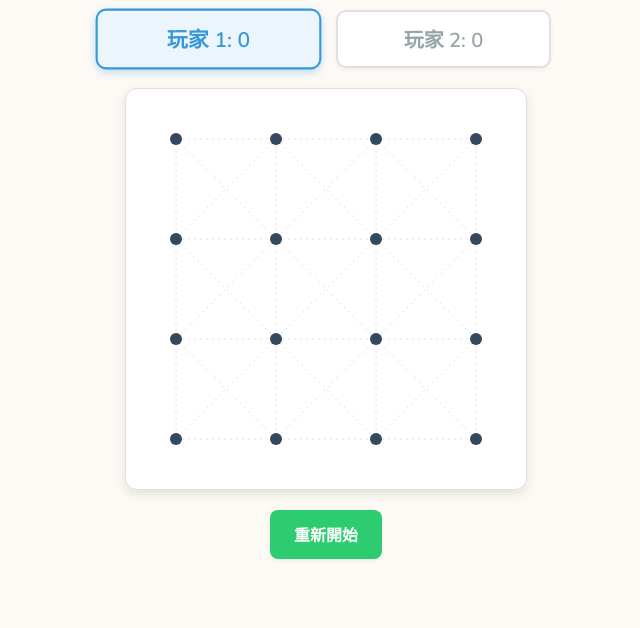
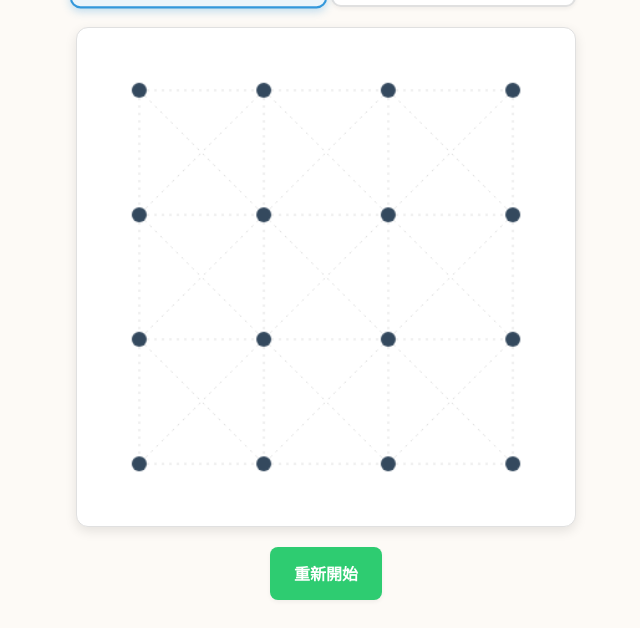
Before and after one commit to samzhangw/test1, a plain HTML site: page index.html in a window 1280 px wide. Shown: the part 172-800 px from the top of the page, without its empty margins (314-954 px from the left). Drawn offline with nearby package versions, Linux system fonts and the light colour scheme.

Commit message:
Add files via upload

```diff
--- a/script.js
+++ b/script.js
@@ -1,5 +1,5 @@
 document.addEventListener('DOMContentLoaded', () => {
-    // 取得 HTML 元素 (與前一版相同)
+    // 取得 HTML 元素
     const canvas = document.getElementById('game-canvas');
     const ctx = canvas.getContext('2d');
     const score1El = document.getElementById('score1');
@@ -15,19 +15,19 @@ document.addEventListener('DOMContentLoaded', () => {
 
     // 遊戲設定
     const GRID_SIZE = 4;
-    const DOT_SPACING = 100;
-    const PADDING = 50;
+    const DOT_SPACING = 100; // 畫布內部邏輯的點距
+    const PADDING = 50; // 畫布內部邏輯的留白
     const DOT_RADIUS = 6;
     const LINE_WIDTH = 4;
     const CLICK_TOLERANCE_DOT = 15;
 
-    // 玩家顏色 (與前一版相同)
+    // 玩家顏色 (使用 CSS style.css 中定義的顏色)
     const PLAYER_COLORS = {
-        1: { line: '#3498db', fill: 'rgba(52, 152, 219, 0.3)' }, // 使用 CSS 中的 P1 顏色
-        2: { line: '#e74c3c', fill: 'rgba(231, 76, 60, 0.3)' }, // 使用 CSS 中的 P2 顏色
-        0: { line: '#95a5a6', fill: 'rgba(149, 165, 166, 0.2)' } // 中立色
+        1: { line: '#3498db', fill: 'rgba(52, 152, 219, 0.3)' },
+        2: { line: '#e74c3c', fill: 'rgba(231, 76, 60, 0.3)' },
+        0: { line: '#95a5a6', fill: 'rgba(149, 165, 166, 0.2)' } // 中立/作廢
     };
-    const DEFAULT_LINE_COLOR = '#e0e0e0'; // 淺灰色
+    const DEFAULT_LINE_COLOR = '#e0e0e0';
 
     // 遊戲狀態
     let currentPlayer = 1;
@@ -35,19 +35,19 @@ document.addEventListener('DOMContentLoaded', () => {
     let dots = [];
     let lines = {};
     let triangles = [];
-
-    // 【修改】 總三角形數變為 36
-    let totalTriangles = (GRID_SIZE - 1) * (GRID_SIZE - 1) * 4; // 3x3 方格 * 4個三角形 = 36
+    let totalTriangles = (GRID_SIZE - 1) * (GRID_SIZE - 1) * 4; // 3x3 * 4 = 36
 
     let selectedDot1 = null;
     let selectedDot2 = null;
 
     // 初始化遊戲
     function initGame() {
+        // 設定畫布的 "真實" 像素大小
         const canvasSize = (GRID_SIZE - 1) * DOT_SPACING + PADDING * 2;
         canvas.width = canvasSize;
         canvas.height = canvasSize;
 
+        // 重置所有狀態
         currentPlayer = 1;
         scores = { 1: 0, 2: 0 };
         dots = [];
@@ -58,7 +58,7 @@ document.addEventListener('DOMContentLoaded', () => {
         actionBar.classList.add('hidden');
         gameOverMessage.classList.add('hidden');
 
-        // 1. 產生所有點的座標 (相同)
+        // 1. 產生所有點的座標 (r, c)
         for (let r = 0; r < GRID_SIZE; r++) {
             dots[r] = [];
             for (let c = 0; c < GRID_SIZE; c++) {
@@ -70,68 +70,67 @@ document.addEventListener('DOMContentLoaded', () => {
             }
         }
 
-        // 【修改】 2. 產生所有"小線段" (H, V, D, 和新的 A)
-        lines = {}; // 清空
+        // 2. 產生所有 "小線段" (H, V, D, A)
+        lines = {};
         for (let r = 0; r < GRID_SIZE; r++) {
             for (let c = 0; c < GRID_SIZE; c++) {
-                // 橫線 (H)
+                // 橫線 (Horizontal)
                 if (c < GRID_SIZE - 1) {
                     const id = `H_${r},${c}`;
                     lines[id] = { p1: dots[r][c], p2: dots[r][c + 1], drawn: false, player: null, id: id };
                 }
-                // 直線 (V)
+                // 直線 (Vertical)
                 if (r < GRID_SIZE - 1) {
                     const id = `V_${r},${c}`;
                     lines[id] = { p1: dots[r][c], p2: dots[r + 1][c], drawn: false, player: null, id: id };
                 }
-                // 正斜線 (D, 左上 -> 右下)
+                // 正斜線 (Diagonal, \)
                 if (r < GRID_SIZE - 1 && c < GRID_SIZE - 1) {
                     const id = `D_${r},${c}`;
                     lines[id] = { p1: dots[r][c], p2: dots[r + 1][c + 1], drawn: false, player: null, id: id };
                 }
-                // 【新】 反斜線 (A, 右上 -> 左下)
+                // 反斜線 (Anti-diagonal, /)
                 if (r < GRID_SIZE - 1 && c > 0) {
-                    const id = `A_${r},${c}`; // 代表 (r, c) 到 (r+1, c-1)
+                    const id = `A_${r},${c}`; // (r, c) -> (r+1, c-1)
                     lines[id] = { p1: dots[r][c], p2: dots[r + 1][c - 1], drawn: false, player: null, id: id };
                 }
             }
         }
 
-        // 【修改】 3. 產生所有 36 個三角形
-        triangles = []; // 清空
+        // 3. 產生所有 36 個三角形
+        triangles = [];
         for (let r = 0; r < GRID_SIZE - 1; r++) {
             for (let c = 0; c < GRID_SIZE - 1; c++) {
-                // 找出 (r,c) 這個 1x1 方格的所有邊
-                const h1 = `H_${r},${c}`;   // 上方橫線
-                const h2 = `H_${r + 1},${c}`; // 下方橫線
-                const v1 = `V_${r},${c}`;   // 左方直線
-                const v2 = `V_${r},${c + 1}`; // 右方直線
+                // 1x1 方格的四條邊
+                const h1 = `H_${r},${c}`;   // 上
+                const h2 = `H_${r + 1},${c}`; // 下
+                const v1 = `V_${r},${c}`;   // 左
+                const v2 = `V_${r},${c + 1}`; // 右
 
-                // 正斜線 \
-                const diag_D = `D_${r},${c}`; // (r,c) -> (r+1,c+1)
-                // 反斜線 /
-                const diag_A = `A_${r},${c + 1}`; // (r,c+1) -> (r+1,c)
+                // 1x1 方格的兩條斜線
+                const diag_D = `D_${r},${c}`; // \
+                const diag_A = `A_${r},${c + 1}`; // /
 
-                // 基於 正斜線 \ 的 2 個三角形
-                triangles.push({ // 右上
-                    lineKeys: [h1, v2, diag_D],
+                // 基於 \ 的 2 個三角形
+                triangles.push({
+                    lineKeys: [h1, v2, diag_D], // 右上
                     dots: [dots[r][c], dots[r][c + 1], dots[r + 1][c + 1]],
                     filled: false, player: null
                 });
-                triangles.push({ // 左下
-                    lineKeys: [h2, v1, diag_D],
+                triangles.push({
+                    lineKeys: [h2, v1, diag_D], // 左下
                     dots: [dots[r][c], dots[r + 1][c], dots[r + 1][c + 1]],
                     filled: false, player: null
                 });
 
-                // 【新】 基於 反斜線 / 的 2 個三角形
-                triangles.push({ // 左上
-                    lineKeys: [h1, v1, diag_A],
+                // 基於 / 的 2 個三角形
+                triangles.push({
+                    lineKeys: [h1, v1, diag_A], // 左上
                     dots: [dots[r][c], dots[r][c + 1], dots[r+1][c]],
                     filled: false, player: null
                 });
-                triangles.push({ // 右下
-                    lineKeys: [h2, v2, diag_A],
+                triangles.push({
+                    lineKeys: [h2, v2, diag_A], // 右下
                     dots: [dots[r][c + 1], dots[r + 1][c], dots[r + 1][c + 1]],
                     filled: false, player: null
                 });
@@ -146,7 +145,7 @@ document.addEventListener('DOMContentLoaded', () => {
     function drawCanvas() {
         ctx.clearRect(0, 0, canvas.width, canvas.height);
 
-        // 1. 繪製已完成的三角形 (相同)
+        // 1. 繪製已完成的三角形 (填色)
         triangles.forEach(tri => {
             if (tri.filled) {
                 ctx.beginPath();
@@ -159,7 +158,7 @@ document.addEventListener('DOMContentLoaded', () => {
             }
         });
 
-        // 2. 繪製所有線條 (相同)
+        // 2. 繪製所有線條 (已畫或提示)
         for (const id in lines) {
             const line = lines[id];
             ctx.beginPath();
@@ -171,23 +170,23 @@ document.addEventListener('DOMContentLoaded', () => {
             } else {
                 ctx.strokeStyle = DEFAULT_LINE_COLOR;
                 ctx.lineWidth = 1;
-                ctx.setLineDash([2, 4]);
+                ctx.setLineDash([2, 4]); // 虛線
             }
             ctx.stroke();
-            ctx.setLineDash([]);
+            ctx.setLineDash([]); // 重置虛線
         }
 
-        // 3. 繪製所有的點 (相同)
+        // 3. 繪製所有的點
         for (let r = 0; r < GRID_SIZE; r++) {
             for (let c = 0; c < GRID_SIZE; c++) {
                 ctx.beginPath();
                 ctx.arc(dots[r][c].x, dots[r][c].y, DOT_RADIUS, 0, 2 * Math.PI);
-                ctx.fillStyle = '#34495e'; // 使用 CSS 的文字色
+                ctx.fillStyle = '#34495e'; // 點的顏色
                 ctx.fill();
             }
         }
 
-        // 4. 高亮顯示被選中的點 (相同)
+        // 4. 高亮顯示被選中的點 (點1 和 點2)
         [selectedDot1, selectedDot2].forEach(dot => {
             if (dot) {
                 ctx.beginPath();
@@ -199,46 +198,76 @@ document.addEventListener('DOMContentLoaded', () => {
         });
     }
 
-    // 點擊畫布 (相同)
+    // 點擊/觸控畫布 (包含手機版座標換算)
     function handleCanvasClick(e) {
+        // 如果按鈕已顯示 (等待確認)，禁止再點選畫布
         if (!actionBar.classList.contains('hidden')) {
             return;
         }
+
         const rect = canvas.getBoundingClientRect();
-        const mouseX = e.clientX - rect.left;
-        const mouseY = e.clientY - rect.top;
+
+        // 計算畫布在螢幕上的縮放比例
+        const scaleX = canvas.width / rect.width;
+        const scaleY = canvas.height / rect.height;
+
+        // 獲取正確的點擊/觸控座標
+        let clientX, clientY;
+        if (e.touches && e.touches.length > 0) {
+            clientX = e.touches[0].clientX; // 觸控
+            clientY = e.touches[0].clientY;
+        } else {
+            clientX = e.clientX; // 滑鼠
+            clientY = e.clientY;
+        }
+
+        // 換算回畫布的 "真實" 座標
+        const mouseX = (clientX - rect.left) * scaleX;
+        const mouseY = (clientY - rect.top) * scaleY;
+
+        // 找到最近的點
         const clickedDot = findNearestDot(mouseX, mouseY);
-        if (!clickedDot) {
+
+        if (!clickedDot) { // 點了空白處
             if (selectedDot1) {
-                cancelLine();
+                cancelLine(); // 取消當前的選取
             }
             return;
         }
+
         if (selectedDot1 === null) {
+            // 這是第一次點擊
             selectedDot1 = clickedDot;
         } else if (selectedDot2 === null) {
+            // 這是第二次點擊
             if (clickedDot === selectedDot1) {
+                // 點了同一個點，取消選取
                 selectedDot1 = null;
             } else {
+                // 選了第二個點
                 selectedDot2 = clickedDot;
+                // 顯示確認按鈕
                 actionBar.classList.remove('hidden');
             }
         }
-        drawCanvas();
+
+        drawCanvas(); // 重繪以顯示高亮
     }
 
-    // 確認連線 (相同)
+    // "確認連線" 按鈕的函式
     function confirmLine() {
         if (!selectedDot1 || !selectedDot2) return;
         const dotA = selectedDot1;
         const dotB = selectedDot2;
 
+        // 1. 檢查線條是否有效 (橫/直/45度)
         if (!isValidLine(dotA, dotB)) {
             alert("無效的線條 (必須是橫線、直線或45度斜線)");
             cancelLine();
             return;
         }
 
+        // 2. 取得這條長線包含的所有"小線段"
         const segments = getSegmentsForLine(dotA, dotB);
         if (segments.length === 0) {
             alert("無效的路徑 (找不到對應的線段)");
@@ -246,6 +275,7 @@ document.addEventListener('DOMContentLoaded', () => {
             return;
         }
 
+        // 3. 檢查是否有衝突 (是否壓到對手的線)
         const conflict = segments.some(seg => seg.drawn && seg.player !== currentPlayer);
         if (conflict) {
             alert("路徑被對手阻擋！");
@@ -253,6 +283,7 @@ document.addEventListener('DOMContentLoaded', () => {
             return;
         }
 
+        // 4. 檢查是否是新線段
         const newSegmentsDrawn = segments.filter(seg => !seg.drawn);
         if (newSegmentsDrawn.length === 0) {
             alert("這條線您已經畫過了。");
@@ -260,17 +291,21 @@ document.addEventListener('DOMContentLoaded', () => {
             return;
         }
 
+        // 5. 執行畫線 (標記為當前玩家)
         newSegmentsDrawn.forEach(seg => {
             seg.drawn = true;
             seg.player = currentPlayer;
         });
 
+        // 6. 檢查得分
         let scoredThisTurn = false;
         let totalFilledTriangles = 0;
         triangles.forEach(tri => {
             if (!tri.filled) {
+                // 檢查1：三條線是否都存在且都畫了
                 const isComplete = tri.lineKeys.every(key => lines[key] && lines[key].drawn);
                 if (isComplete) {
+                    // 檢查2：三條線是否都屬於當前玩家
                     const line1Player = lines[tri.lineKeys[0]].player;
                     const line2Player = lines[tri.lineKeys[1]].player;
                     const line3Player = lines[tri.lineKeys[2]].player;
@@ -278,41 +313,51 @@ document.addEventListener('DOMContentLoaded', () => {
                         tri.filled = true;
                         tri.player = currentPlayer;
                         scores[currentPlayer]++;
-                        scoredThisTurn = true;
+                        scoredThisTurn = true; // 得分！獲得額外回合
                     } else {
+                        // 三角形完成了，但是是"混色"的
                         tri.filled = true;
-                        tri.player = 0;
+                        tri.player = 0; // 標記為作廢
                     }
                 }
             }
             if (tri.filled) totalFilledTriangles++;
         });
 
+        // 7. 重置選取並隱藏按鈕
         selectedDot1 = null;
         selectedDot2 = null;
         actionBar.classList.add('hidden');
+
+        // 8. 繪製並更新 UI
         drawCanvas();
         updateUI();
 
+        // 9. 檢查遊戲是否結束
         if (totalFilledTriangles === totalTriangles) {
             endGame();
             return;
         }
 
+        // 10. 如果沒有得分，則換人
         if (!scoredThisTurn) {
             switchPlayer();
         }
+        // (如果得分，則不換人，繼續回合)
     }
 
-    // 取消連線 (相同)
+    // "取消選取" 按鈕的函式
     function cancelLine() {
         selectedDot1 = null;
         selectedDot2 = null;
         actionBar.classList.add('hidden');
-        drawCanvas();
+        drawCanvas(); // 重繪以移除高亮
     }
 
-    // 輔助函式 - 找到最近的點 (相同)
+
+    // ----- 輔助函式 -----
+
+    // 輔助函式 - 找到最近的點
     function findNearestDot(mouseX, mouseY) {
         for (let r = 0; r < GRID_SIZE; r++) {
             for (let c = 0; c < GRID_SIZE; c++) {
@@ -326,7 +371,7 @@ document.addEventListener('DOMContentLoaded', () => {
         return null;
     }
 
-    // 【修改】 輔助函式 - 檢查是否為 H, V, D, A
+    // 輔助函式 - 檢查是否為 H, V, D, A
     function isValidLine(dotA, dotB) {
         const dr = Math.abs(dotA.r - dotB.r);
         const dc = Math.abs(dotA.c - dotB.c);
@@ -336,7 +381,7 @@ document.addEventListener('DOMContentLoaded', () => {
         return dr === 0 || dc === 0 || dr === dc;
     }
 
-    // 【修改】 輔助函式 - 取得長線上的所有小線段 (支援 H, V, D, A)
+    // 輔助函式 - 取得長線上的所有小線段
     function getSegmentsForLine(dotA, dotB) {
         const segments = [];
         const dr = Math.sign(dotB.r - dotA.r); // -1, 0, or 1
@@ -355,15 +400,15 @@ document.addEventListener('DOMContentLoaded', () => {
             } else if (dc === 0) { // 直線
                 segmentId = `V_${Math.min(r, next_r)},${c}`;
             } else if (dr === dc) { // 正斜線 \
-                if (dr === 1) { // 往下
+                if (dr === 1) { // 往下 (0,0 -> 1,1)
                     segmentId = `D_${r},${c}`;
-                } else { // 往上 (dr === -1)
+                } else { // 往上 (1,1 -> 0,0)
                     segmentId = `D_${next_r},${next_c}`;
                 }
             } else { // 反斜線 / (dr !== dc)
-                if (dr === 1) { // 往下 (dr=1, dc=-1)
+                if (dr === 1) { // 往下 (0,1 -> 1,0)
                     segmentId = `A_${r},${c}`;
-                } else { // 往上 (dr=-1, dc=1)
+                } else { // 往上 (1,0 -> 0,1)
                     segmentId = `A_${next_r},${next_c}`;
                 }
             }
@@ -371,7 +416,7 @@ document.addEventListener('DOMContentLoaded', () => {
             if (segmentId && lines[segmentId]) {
                 segments.push(lines[segmentId]);
             } else {
-                console.log("找不到線段 ID:", segmentId);
+                console.log("找不到線段 ID (或路徑無效):", segmentId);
             }
 
             r = next_r;
@@ -380,13 +425,13 @@ document.addEventListener('DOMContentLoaded', () => {
         return segments;
     }
 
-    // 切換玩家 (相同)
+    // 切換玩家
     function switchPlayer() {
         currentPlayer = (currentPlayer === 1) ? 2 : 1;
         updateUI();
     }
 
-    // 更新分數和玩家狀態 (相同)
+    // 更新分數和玩家狀態
     function updateUI() {
         score1El.textContent = scores[1];
         score2El.textContent = scores[2];
@@ -399,7 +444,7 @@ document.addEventListener('DOMContentLoaded', () => {
         }
     }
 
-    // 遊戲結束 (相同)
+    // 遊戲結束
     function endGame() {
         let winnerMessage = "";
         if (scores[1] > scores[2]) {
@@ -411,11 +456,18 @@ document.addEventListener('DOMContentLoaded', () => {
         }
         winnerText.textContent = winnerMessage;
         gameOverMessage.classList.remove('hidden');
-        actionBar.classList.add('hidden');
+        actionBar.classList.add('hidden'); // 遊戲結束時隱藏操作按鈕
     }
 
-    // 綁定事件 (相同)
+    // 綁定所有事件
     canvas.addEventListener('click', handleCanvasClick);
+
+    // 增加觸控開始事件監聽 (手機優化)
+    canvas.addEventListener('touchstart', function(e) {
+        e.preventDefault(); // 防止 'click' 事件重複觸發 (鬼點擊)
+        handleCanvasClick(e); // 傳遞 'touch' 事件給主處理器
+    });
+
     resetButton.addEventListener('click', initGame);
     confirmLineButton.addEventListener('click', confirmLine);
     cancelLineButton.addEventListener('click', cancelLine);
--- a/style.css
+++ b/style.css
@@ -1,30 +1,26 @@
-/* --- 變數定義 --- */
+/* --- 變數定義 (與前一版相同) --- */
 :root {
     --font-main: 'Nunito', -apple-system, BlinkMacSystemFont, "Segoe UI", Roboto, sans-serif;
-
-    /* 顏色主題 */
-    --color-bg: #fdfaf6;       /* 柔和的米色背景 */
-    --color-text: #34495e;     /* 深藍灰色文字 */
-    --color-border: #e0e0e0;   /* 淺灰色邊框 */
+    --color-bg: #fdfaf6;
+    --color-text: #34495e;
+    --color-border: #e0e0e0;
     --color-white: #ffffff;
-
-    /* 玩家顏色 */
-    --p1-color: #3498db;       /* 玩家 1 (藍) */
-    --p1-bg: #ecf5fb;          /* 玩家 1 背景 */
-    --p2-color: #e74c3c;       /* 玩家 2 (紅) */
-    --p2-bg: #fdf5f4;          /* 玩家 2 背景 */
-
-    /* 按鈕顏色 */
-    --btn-primary: #3498db;    /* 主要 (藍) */
-    --btn-success: #2ecc71;    /* 成功 (綠) */
-    --btn-danger: #e74c3c;     /* 危險 (紅) */
-
-    /* 陰影 */
+    --p1-color: #3498db;
+    --p1-bg: #ecf5fb;
+    --p2-color: #e74c3c;
+    --p2-bg: #fdf5f4;
+    --btn-primary: #3498db;
+    --btn-success: #2ecc71;
+    --btn-danger: #e74c3c;
     --shadow-sm: 0 2px 4px rgba(0, 0, 0, 0.05);
     --shadow-md: 0 4px 12px rgba(0, 0, 0, 0.1);
 }
 
-/* --- 基礎樣式 --- */
+/* --- 【新】 基礎樣式 (包含手機優化) --- */
+* {
+    box-sizing: border-box; /* 確保 padding 不會撐爆寬度 */
+}
+
 body {
     font-family: var(--font-main);
     background-color: var(--color-bg);
@@ -32,9 +28,9 @@ body {
     display: flex;
     flex-direction: column;
     align-items: center;
-    justify-content: center;
     min-height: 100vh;
     margin: 0;
+    padding: 10px; /* 在螢幕邊緣增加一點留白 */
     -webkit-font-smoothing: antialiased;
     -moz-osx-font-smoothing: grayscale;
 }
@@ -42,41 +38,44 @@ body {
 h1 {
     font-size: 2.5rem;
     font-weight: 700;
-    color: #2c3e50; /* 更深的標題色 */
+    color: #2c3e50;
     text-shadow: 1px 1px 2px rgba(0,0,0,0.05);
+    text-align: center; /* 手機上標題置中較佳 */
 }
 
-/* --- 遊戲容器佈局 --- */
+/* --- 【修改】 遊戲容器 (流體寬度) --- */
 #game-container {
     display: flex;
     flex-direction: column;
     align-items: center;
-    gap: 20px; /* 統一所有子元素的間距 */
+    gap: 20px;
+    width: 100%; /* 佔滿可用寬度 */
+    max-width: 500px; /* 最大寬度 (桌機版) */
 }
 
-/* --- 計分板 --- */
+/* --- 【修改】 計分板 (流體寬度) --- */
 #status-bar {
     display: flex;
     justify-content: space-between;
-    width: 450px; /* 稍微加寬 */
-    gap: 20px;
+    width: 100%; /* 佔滿容器寬度 */
+    gap: 10px; /* 縮小一點間距 */
 }
 
 .score-box {
-    flex: 1; /* 讓兩個計分板等寬 */
-    font-size: 1.25em;
+    flex: 1;
+    font-size: 1.15em; /* 稍微縮小以適應手機 */
     font-weight: 600;
-    padding: 12px 18px;
+    padding: 12px 10px; /* 調整 padding */
     border-radius: 10px;
     background-color: var(--color-white);
-    color: #95a5a6; /* 預設 (非啟用) 顏色 */
+    color: #95a5a6;
     border: 2px solid var(--color-border);
     box-shadow: var(--shadow-sm);
     text-align: center;
     transition: all 0.3s ease;
 }
 
-/* 玩家 1 啟用狀態 */
+/* 玩家 1 啟用狀態 (相同) */
 .score-box.active {
     border-color: var(--p1-color);
     color: var(--p1-color);
@@ -85,7 +84,7 @@ h1 {
     box-shadow: 0 3px 8px rgba(52, 152, 219, 0.3);
 }
 
-/* 玩家 2 啟用狀態 */
+/* 玩家 2 啟用狀態 (相同) */
 .score-box.player2.active {
     border-color: var(--p2-color);
     color: var(--p2-color);
@@ -93,69 +92,83 @@ h1 {
     box-shadow: 0 3px 8px rgba(231, 76, 60, 0.3);
 }
 
-/* --- 遊戲畫布 --- */
+/* --- 【修改】 遊戲畫布 (響應式) --- */
 canvas {
     background-color: var(--color-white);
-    border-radius: 12px; /* 更大的圓角 */
-    box-shadow: var(--shadow-md); /* 更明顯的陰影 */
+    border-radius: 12px;
+    box-shadow: var(--shadow-md);
     border: 1px solid var(--color-border);
     cursor: pointer;
+    width: 100%; /* 關鍵：讓畫布寬度縮放 */
+    height: auto; /* 關鍵：讓畫布高度等比縮放 */
 }
 
-/* --- 統一按鈕樣式 --- */
+/* --- 【修改】 統一按鈕樣式 (觸控優化) --- */
 .btn {
     font-family: var(--font-main);
-    font-size: 1em;
+    font-size: 1rem; /* 確保文字夠大 */
     font-weight: 700;
-    padding: 12px 24px;
+    padding: 14px 24px; /* 增加垂直 padding 讓按鈕更高 */
     border: none;
     border-radius: 8px;
     cursor: pointer;
     box-shadow: var(--shadow-sm);
     transition: all 0.2s ease-in-out;
     color: white;
+    width: 100%; /* 讓按鈕在小畫面上佔滿寬度 */
 }
 
-/* 按鈕懸停效果 */
+/* (按鈕懸停效果... 在手機上不明顯，但保留) */
 .btn:hover {
     transform: translateY(-2px) scale(1.02);
     box-shadow: 0 4px 8px rgba(0, 0, 0, 0.15);
 }
-
 .btn:active {
     transform: translateY(0) scale(0.98);
     box-shadow: var(--shadow-sm);
 }
-
-/* 按鈕顏色 */
 .btn.primary { background-color: var(--btn-primary); }
 .btn.success { background-color: var(--btn-success); }
 .btn.danger  { background-color: var(--btn-danger); }
 
-/* --- 按鈕控制區 --- */
+/* --- 【修改】 按鈕控制區 --- */
 #action-bar {
     display: flex;
-    gap: 15px; /* 按鈕間距 */
+    gap: 10px;
+    width: 100%; /* 佔滿寬度 */
+    flex-direction: column; /* 【新】 手機上改為垂直排列 */
 }
 
 #game-controls {
     text-align: center;
-    /* 重新開始按鈕會放在這裡 */
+    width: 100%;
 }
 
-/* --- 遊戲結束訊息 --- */
+/* --- 遊戲結束訊息 (相同) --- */
 #game-over-message {
     text-align: center;
 }
-
 #winner-text {
     display: block;
     font-size: 1.8em;
     font-weight: 700;
     color: var(--color-text);
 }
-
-/* 隱藏 class */
 .hidden {
     display: none !important;
 }
+
+/* --- 【新】 媒體查詢 (針對平板和桌機) --- */
+/* 當螢幕寬度大於 500px 時... */
+@media (min-width: 500px) {
+    /* ...將按鈕改回水平排列 */
+    #action-bar {
+        flex-direction: row;
+    }
+
+    .btn {
+        width: auto; /* 按鈕恢復自動寬度 */
+    }
+
+    /* (計分板和標題的字體可以稍微調回來，但目前這樣也ok) */
+}
```
